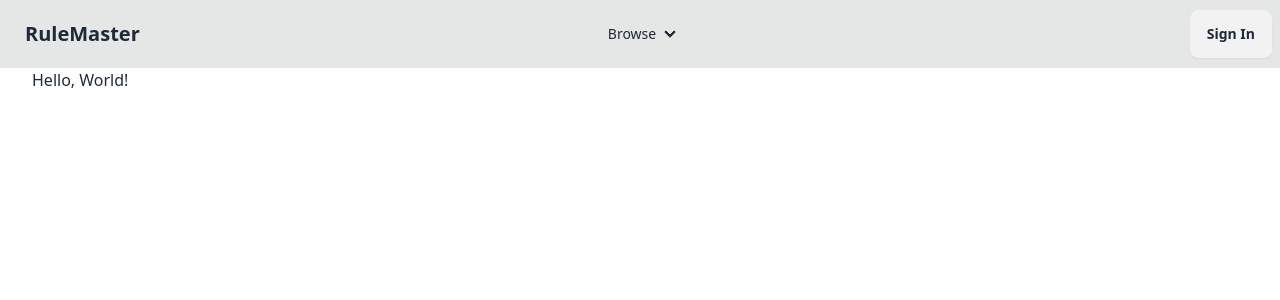
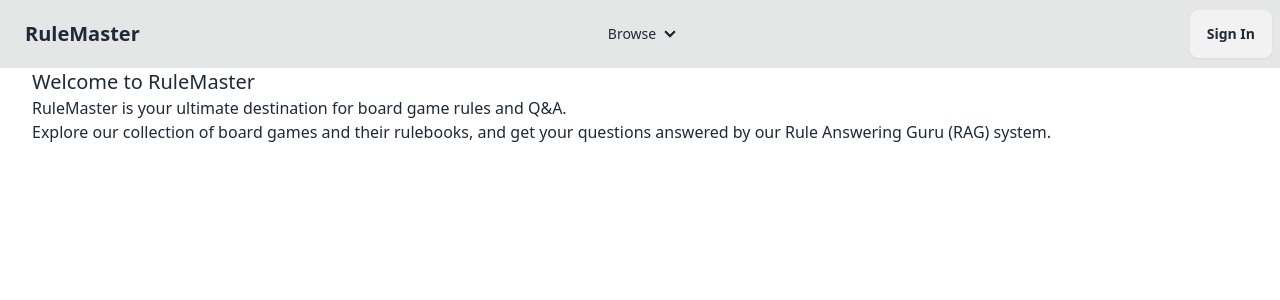
Before and after one commit to alexcjwei/rule-master, a Next.js app: page / in a window 1280 px wide. Shown: the top 300 px of the page. Built offline with nearby package versions, Linux system fonts and the light colour scheme; no server answers.

Commit message:
updates redirect url for auth

```diff
--- a/src/app/landing/page.tsx
+++ /dev/null
@@ -1,14 +0,0 @@
-export default function Landing() {
-  return (
-    <div>
-      <h1 className='text-xl'>Welcome to RuleMaster</h1>
-      <p>
-        RuleMaster is your ultimate destination for board game rules and Q&A.
-      </p>
-      <p>
-        Explore our collection of board games and their rulebooks, and get your
-        questions answered by our Rule Answering Guru (RAG).
-      </p>
-    </div>
-  );
-}
--- a/src/app/page.tsx
+++ b/src/app/page.tsx
@@ -1,5 +1,15 @@
 import { auth } from '@/lib/auth';
 export default async function Home() {
-  const session = await auth();
-  return <div>Hello, {session?.user ? session?.user.name : 'World'}!</div>;
+  return (
+    <div>
+      <h1 className='text-xl'>Welcome to RuleMaster</h1>
+      <p>
+        RuleMaster is your ultimate destination for board game rules and Q&A.
+      </p>
+      <p>
+        Explore our collection of board games and their rulebooks, and get your
+        questions answered by our Rule Answering Guru (RAG) system.
+      </p>
+    </div>
+  );
 }
--- a/src/lib/auth.ts
+++ b/src/lib/auth.ts
@@ -6,4 +6,10 @@ import Google from 'next-auth/providers/google';
 export const { handlers, auth, signIn, signOut } = NextAuth({
   adapter: PrismaAdapter(prisma),
   providers: [Google],
+  callbacks: {
+    async redirect({ url, baseUrl }) {
+      // Just redirect to the baseUrl
+      return baseUrl;
+    },
+  },
 });
```
